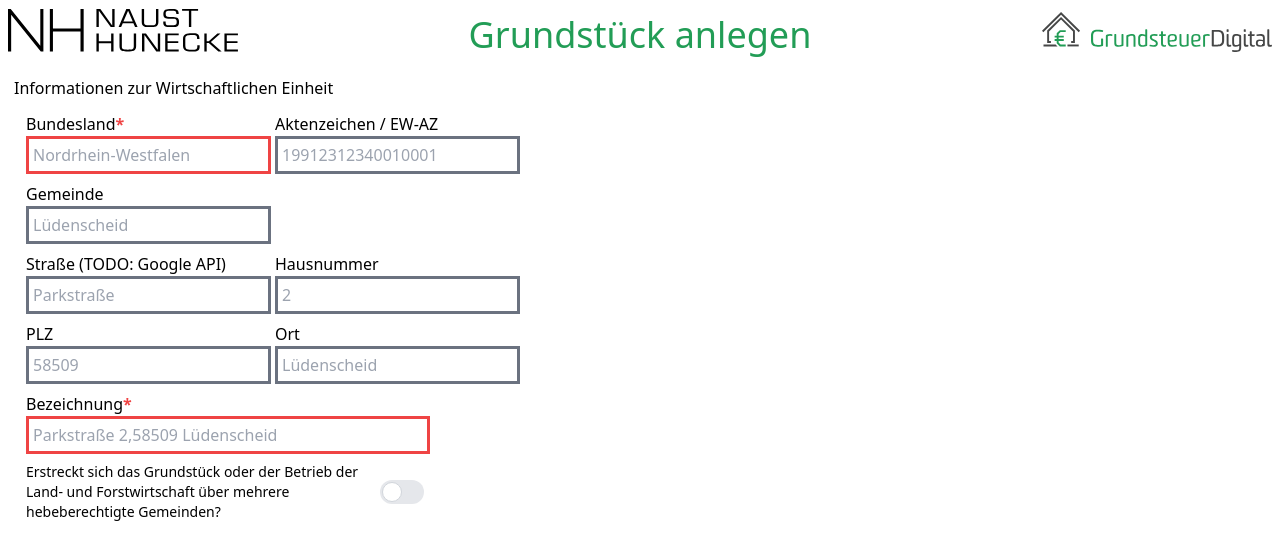
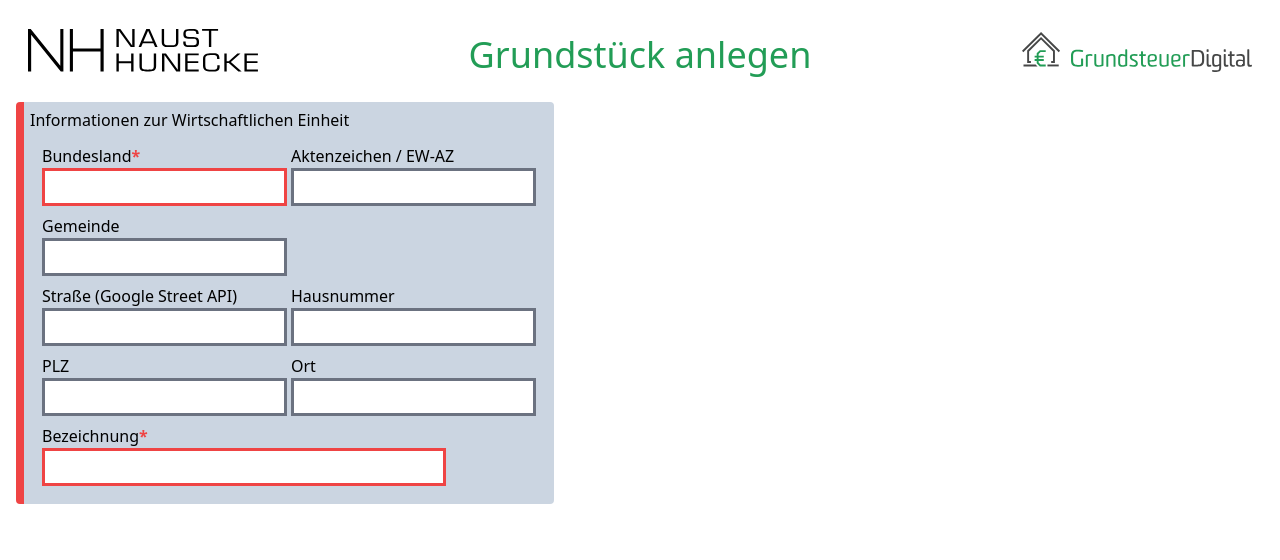
Before and after one commit to Jan-GJ/NHuP-PropertyTax-Website, a Next.js app: page / in a window 1280 px wide. Shown: the top 560 px of the page. Built offline with nearby package versions, Linux system fonts and the light colour scheme.

Commit message:
showcase

```diff
--- a/components/cards/ParcelsMask.tsx
+++ b/components/cards/ParcelsMask.tsx
@@ -116,8 +116,8 @@ export const ParcelsMask = () => {
         setParcel(parcel);
         setParcelIsCorrect(true);
 
-        setLandRegisterSheet(landRegisterSheets[indexOfParcel]);
-        setLandRegisterSheetIsCorrect(true);
+        //    setLandRegisterSheet(landRegisterSheets[indexOfParcel]);
+        //   setLandRegisterSheetIsCorrect(true);
       }
     }
   }, [property, setParcel, setParcelIsCorrect, setLandRegisterSheetIsCorrect]);
@@ -135,7 +135,6 @@ export const ParcelsMask = () => {
               suggestions={comunities}
               allowedCharsRegExp={/[^A-Za-zäöü/ ,-]/g}
               valueState={parcelCommunityState}
-              placeholder="Lüdenscheid"
             />
             <Input
               errorState={parcelErrorState}
@@ -145,7 +144,6 @@ export const ParcelsMask = () => {
               allowedEndResults={parcels}
               valueState={parcelState}
               allowedCharsRegExp={/[^A-Za-zäöü/ ,-]/g}
-              placeholder="Lüdenscheid-Stadt"
             />
           </div>
           <div className="flex flex-row space-x-2">
@@ -155,17 +153,15 @@ export const ParcelsMask = () => {
               title={"Flur"}
               valueState={corrridorState}
               allowedCharsRegExp={/[^0-9]/g}
-              placeholder={"1"}
+              maxLength={3}
             />
             <Input
               errorState={landRegisterSheetErrorState}
               isCorrectState={landRegisterSheetIsCorrectState}
               title={"Grundbuchblatt"}
               valueState={landRegisterSheetState}
-              suggestions={landRegisterSheets}
-              allowedEndResults={landRegisterSheets}
               allowedCharsRegExp={/[^0-9]/g}
-              placeholder={"52124"}
+              maxLength={6}
             />
           </div>
           <Input
@@ -179,7 +175,7 @@ export const ParcelsMask = () => {
             }
             valueState={areaOfTheLandState}
             allowedCharsRegExp={/[^0-9]/g}
-            placeholder={"250"}
+            maxLength={15}
           />
           {!complex ? (
             <div className="flex flex-row space-x-2">
@@ -190,7 +186,7 @@ export const ParcelsMask = () => {
                   title="Flurstück: Zähler"
                   valueState={parcelCounterState}
                   allowedCharsRegExp={/[^0-9]/g}
-                  placeholder={"10"}
+                  maxLength={5}
                 />
                 <Input
                   errorState={parcelDenominatorErrorState}
@@ -198,7 +194,7 @@ export const ParcelsMask = () => {
                   title="Flurstück: Nenner"
                   valueState={parcelDenominatorState}
                   allowedCharsRegExp={/[^0-9]/g}
-                  placeholder={"5"}
+                  maxLength={4}
                 />
               </div>
             </div>
@@ -218,13 +214,14 @@ export const ParcelsMask = () => {
           )}
 
           <div className="flex flex-row space-x-2">
+            {/*  TODO: anteile ausrechnen wenn 520/10000 */}
             <Input
               errorState={parcelShareOfOwnerShipCounterErrorState}
               isCorrectState={parcelShareOfOwnerShipCounterIsCorrectState}
               title={"Zur W.E. geh. Anteil: Zähler"}
               valueState={parcelShareOfOwnerShipCounterState}
               allowedCharsRegExp={/[^0-9]/g}
-              placeholder={"50"}
+              maxLength={11}
             />
             <Input
               errorState={parcelShareOfOwnerShipDenominatorErrorState}
@@ -232,7 +229,7 @@ export const ParcelsMask = () => {
               title={"Zur W.E. geh. Anteil: Nenner"}
               valueState={parcelShareOfOwnerShipDenominatorState}
               allowedCharsRegExp={/[^0-9]/g}
-              placeholder="100"
+              maxLength={7}
             />
           </div>
         </div>
--- a/components/cards/PropertyDetailsMask.tsx
+++ b/components/cards/PropertyDetailsMask.tsx
@@ -32,10 +32,9 @@ const PropertyDetailsMask = () => {
           errorState={ownershipStructureTextErrorState}
           isCorrectState={ownershipStructureTextIsCorrectState}
           title="Eingentumsverhätnisse"
-          placeholder="Alleineigentum einer natürlichen Person"
           allowedEndResults={ownershipStructures}
           suggestions={ownershipStructures}
-          allowedCharsRegExp={/[^A-Za-zäöü -]/g}
+          allowedCharsRegExp={/[^A-Za-zäßöü -]/g}
           width={"min-w-[300px]"}
         />
         {property.economicEntityType !== EconomicEntities.undeveloped ? (
@@ -44,7 +43,6 @@ const PropertyDetailsMask = () => {
             errorState={typeOfPropertyTextErrorState}
             isCorrectState={typeOfPropertyTextIsCorrectState}
             title="Art des Grundstücks"
-            placeholder="Einfamilienhaus"
             allowedEndResults={typeOfProperties}
             suggestions={typeOfProperties}
             allowedCharsRegExp={/[^A-Za-zäöü -]/g}
--- a/components/cards/TypeOfEconomicEntityMask.tsx
+++ b/components/cards/TypeOfEconomicEntityMask.tsx
@@ -62,6 +62,7 @@ const TypeOfEconomicPropertyMask = () => {
   const [multipleCommunities, setMultipleCommunities] = useState<boolean>(false);
   const [canSelectTypeOfEconomicEntity, setCanSelectTypeOfEconomicEntity] = useState<boolean>(false);
   const [typeOfEconomicEntity, setTypeOfEconomicEntity] = useState<EconomicEntities>(EconomicEntities.none);
+  const [exemptionOrBenefitAvailable, setExemptionOrBenefitAvailable] = useState<boolean>(false);
 
   const debouncedUpdateZipInfo = useCallback(
     debounce((zip) => {
@@ -133,18 +134,20 @@ const TypeOfEconomicPropertyMask = () => {
       community: community,
       reference: reference,
       multiCommunities: multipleCommunities,
+      exemptionOrBenefitAvailable: exemptionOrBenefitAvailable,
     });
-  }, [setProperty, name, typeOfEconomicEntity, federalState, zip, street, houseNumber, city, community, reference, multipleCommunities]);
+  }, [setProperty, name, typeOfEconomicEntity, federalState, zip, street, houseNumber, city, community, reference, multipleCommunities, exemptionOrBenefitAvailable]);
+
+  const borderColor = canSelectTypeOfEconomicEntity && typeOfEconomicEntity !== EconomicEntities.none ? "border-yellow-500" : "border-red-500"; //TODO: check all iscorrect availabe and turn green then
 
   return (
-    <Card title="Informationen zur Wirtschaftlichen Einheit">
+    <Card title="Informationen zur Wirtschaftlichen Einheit" borderColor={borderColor}>
       <div className="p-3 space-y-2 flex flex-col">
         <div className="flex space-x-1">
           <Input
             errorState={federalStateErrorState}
             isCorrectState={federalStateIsCorrectState}
             title="Bundesland"
-            placeholder="Nordrhein-Westfalen"
             valueState={federalStateTextState}
             allowedEndResults={federalStates}
             suggestions={federalStates}
@@ -156,7 +159,6 @@ const TypeOfEconomicPropertyMask = () => {
             isCorrectState={referenceIsCorrectState}
             title="Aktenzeichen / EW-AZ"
             maxLength={30}
-            placeholder="19912312340010001"
             allowedCharsRegExp={/[^0-9]/g}
             valueState={referenceState}
           />
@@ -166,7 +168,6 @@ const TypeOfEconomicPropertyMask = () => {
             title="Gemeinde"
             allowedEndResults={comunities}
             suggestions={comunities}
-            placeholder="Lüdenscheid"
             allowedCharsRegExp={/[^A-Za-zäöü/ ,-]/g}
             valueState={communityState}
             isCorrectState={communityIsCorrectState}
@@ -175,16 +176,14 @@ const TypeOfEconomicPropertyMask = () => {
         </div>
         <div className="flex space-x-1">
           <Input
-            placeholder="Parkstraße"
             errorState={streetErrorState}
             isCorrectState={streetIsCorrectState}
-            title="Straße (TODO: Google API)"
+            title="Straße (Google Street API)"
             maxLength={25}
             valueState={streetState}
-            allowedCharsRegExp={/[^A-Za-zäöü -]/g}
+            allowedCharsRegExp={/[^A-Za-zßäöü -]/g}
           />
           <Input
-            placeholder="2"
             errorState={houseNumberErrorState}
             isCorrectState={houseNumberIsCorrectState}
             title="Hausnummer"
@@ -196,7 +195,6 @@ const TypeOfEconomicPropertyMask = () => {
         <div className="flex space-x-1">
           <Input
             title="PLZ"
-            placeholder="58509"
             valueState={zipState}
             errorState={zipErrorState}
             isCorrectState={zipIsCorrectState}
@@ -204,34 +202,18 @@ const TypeOfEconomicPropertyMask = () => {
             allowedCharsRegExp={/[^0-9.]/g}
             maxLength={5}
           />
-          <Input
-            title="Ort"
-            placeholder="Lüdenscheid"
-            valueState={cityState}
-            errorState={cityErrorState}
-            isCorrectState={cityIsCorrectState}
-            allowedCharsRegExp={/[^A-Za-zäöü/ ,-]/g}
-            maxLength={25}
-          />
+          <Input title="Ort" valueState={cityState} errorState={cityErrorState} isCorrectState={cityIsCorrectState} allowedCharsRegExp={/[^A-Za-zäöü/ ,-]/g} maxLength={25} />
         </div>
 
         <div className="flex space-x-1">
-          <Input
-            width="min-w-[404px]"
-            errorState={nameErrorState}
-            isCorrectState={nameIsCorrectState}
-            valueState={nameState}
-            title="Bezeichnung"
-            placeholder="Parkstraße 2,58509 Lüdenscheid"
-            required
-          />
+          <Input width="min-w-[404px]" errorState={nameErrorState} isCorrectState={nameIsCorrectState} valueState={nameState} title="Bezeichnung" required />
         </div>
-        <div className="flex space-x-1">
+        {canSelectTypeOfEconomicEntity ? (
+          <div className="flex soace-x-1 flex-col max-w-[404px] space-y-1">
+            <div className="flex space-x-1 py-1">
               <div className="relative flex flex-col items-center justify-center">
-            <div className="flex items-center space-x-1">
-              <span className="text-sm max-w-[350px]">
-                {"Erstreckt sich das Grundstück oder der Betrieb der Land- und Forstwirtschaft über mehrere hebeberechtigte Gemeinden?"}
-              </span>
+                <div className="flex flex-row justify-between items-center space-x-2">
+                  <span className="text-sm max-w-[350px]">{"Mehrere hebeberechtigte Gemeinden?"}</span>
                   <label className="inline-flex relative items-center mr-5 cursor-pointer">
                     <input type="checkbox" className="sr-only peer" checked={multipleCommunities} readOnly />
                     <div
@@ -244,9 +226,23 @@ const TypeOfEconomicPropertyMask = () => {
                 </div>
               </div>
             </div>
-        {canSelectTypeOfEconomicEntity ? (
-          <div className="flex soace-x-1 flex-col max-w-[404px] space-y-1">
-            <h1>{"Wirtschaftliche Einheit: "}</h1>
+            <div className="flex space-x-1 py-1">
+              <div className="relative flex flex-col items-center justify-center">
+                <div className="flex flex-row justify-between items-center space-x-2">
+                  <span className="text-sm max-w-[350px]">{"Steuerbefreiung/vergünstigung?"}</span>
+                  <label className="inline-flex relative items-center mr-5 cursor-pointer">
+                    <input type="checkbox" className="sr-only peer" checked={exemptionOrBenefitAvailable} readOnly />
+                    <div
+                      onClick={() => {
+                        setExemptionOrBenefitAvailable(!exemptionOrBenefitAvailable);
+                      }}
+                      className="w-11 h-6 bg-gray-200 rounded-full peer  peer-focus:ring-green-300  peer-checked:after:translate-x-full peer-checked:after:border-white after:content-[''] after:absolute after:top-0.5 after:left-[2px] after:bg-white after:border-gray-300 after:border after:rounded-full after:h-5 after:w-5 after:transition-all peer-checked:bg-accent"
+                    />
+                  </label>
+                </div>
+              </div>
+            </div>
+
             {/* TypeofEconomicEntity Buttons */}
             <Button
               name={"Unbebaut"}
--- a/components/layout/Card.tsx
+++ b/components/layout/Card.tsx
@@ -1,9 +1,9 @@
 import React from "react";
 import { CardProps } from "../../types/global";
 
-const Card = ({ children, title, headerRight = <></> }: CardProps) => {
+const Card = ({ children, title, headerRight = <></>, backgroundColor = "bg-slate-300", borderColor = "border-slate-600", maxHeight = "" }: CardProps) => {
   return (
-    <div className="flex-row p-1.5">
+    <div className={`flex-row p-1.5 ${backgroundColor} rounded border-l-[8px] ${borderColor} ${maxHeight}`}>
       <div className="flex flex-row justify-between">
         <h1 className="font-medium">{title}</h1>
         {headerRight}
--- a/components/ui/Header.tsx
+++ b/components/ui/Header.tsx
@@ -3,9 +3,9 @@ import LogoBanner from "./LogoBanner";
 
 const Header = () => {
   return (
-    <div className="flex justify-between items-center">
+    <div className="flex justify-between items-center p-3">
       <LogoBanner src="/nh-logo-banner.svg" width={230} height={64} url={"https://nhup.de/"} />
-      <h1 className="text-accent text-4xl font-medium text-center">{"Grundstück anlegen"}</h1>
+      <h1 className="text-accent text-4xl font-medium text-center select-none">{"Grundstück anlegen"}</h1>
       <LogoBanner src="/gd-logo-banner.svg" width={230} height={64} url={"https://docs.grundsteuer-digital.de/"} />
     </div>
   );
--- a/pages/_app.tsx
+++ b/pages/_app.tsx
@@ -1,6 +1,7 @@
-import "../styles/globals.css";
 import type { AppProps } from "next/app";
 import { RecoilRoot } from "recoil";
+
+import "../styles/globals.css";
 
 function MyApp({ Component, pageProps }: AppProps) {
   return (
--- a/pages/index.tsx
+++ b/pages/index.tsx
@@ -9,16 +9,16 @@ import { EconomicEntities, Property } from "../types/property";
 import { propertyState } from "../Atoms";
 
 import { getfilledPreRegistrationWorkbook, getPreRegistrationWorkbook } from "../Utils";
+
 import TypeOfEconomicPropertyMask from "../components/cards/TypeOfEconomicEntityMask";
+import PropertyDetailsMask from "../components/cards/PropertyDetailsMask";
+import AreaOfTheLandMask from "../components/cards/AreaOfTheLandMask";
 import ParcelsMask from "../components/cards/ParcelsMask";
 import Summary from "../components/cards/Summary";
+
+import ParcelElement from "../components/ui/ParcelElement";
 import Button from "../components/ui/Button";
 import Header from "../components/ui/Header";
-import PropertyDetailsMask from "../components/cards/PropertyDetailsMask";
-import AreaOfTheLandMask from "../components/cards/AreaOfTheLandMask";
-import ParcelElement from "../components/ui/ParcelElement";
-
-//TODO: add maxLength from api website to each input
 
 const Home: NextPage = () => {
   const property = useRecoilValue<Property>(propertyState);
@@ -30,22 +30,23 @@ const Home: NextPage = () => {
         <meta httpEquiv="content-type" content="text/html; charset=utf-8" />
         <link rel="icon" href="/favicon.ico" />
       </Head>
-      <div>
+      <div className="p-2">
         <Header />
-        <div className="px-2 flex-col ">
-          <div className="flex space-x-2">
+        <div className="px-2 flex-col space-y-1">
+          <div className="flex space-x-1">
             <TypeOfEconomicPropertyMask />
             {property.economicEntityType !== EconomicEntities.none ? <PropertyDetailsMask /> : null}
-            {property.economicEntityType !== EconomicEntities.none ? <AreaOfTheLandMask /> : null}
+            <div className="flex flex-col space-y-1">
+              {property.economicEntityType !== EconomicEntities.none ? <AreaOfTheLandMask /> : null}
+              {property.economicEntityType !== EconomicEntities.none ? <ParcelsMask /> : null}
+            </div>
           </div>
-          <div className="flex space-x-2 justify-center">{property.economicEntityType !== EconomicEntities.none ? <ParcelsMask /> : null}</div>
-
           {property.parcels ? (
             property.parcels.length > 0 ? (
-              <div className="">
-                <h1 className="font-medium">{"Flurstücke:"}</h1>
+              <div className="bg-slate-300 rounded p-2 border-t-[5px] border-slate-600">
+                <h1 className="font-medium pb-2">{"Flurstücke:"}</h1>
                 <div className="p-2 overflow-y-auto max-h-[400px]">
-                  <table className="min-w-full shadow-md rounded">
+                  <table className="min-w-full bg-white shadow-md rounded">
                     <thead>
                       <tr>
                         <th>{"Gemeinde"}</th>
@@ -79,7 +80,7 @@ const Home: NextPage = () => {
             <Summary />
           </div> */}
           {property.economicEntityType !== EconomicEntities.none ? (
-            <div className="pb-2">
+            <div className="py-2">
               {/* Download filled preRegistrationForm button */}
               <Button
                 onClick={() => {
--- a/types/global.ts
+++ b/types/global.ts
@@ -35,6 +35,9 @@ export interface CardProps {
   children: any;
   title: string;
   headerRight?: any;
+  backgroundColor?: string;
+  borderColor?: string;
+  maxHeight?: string;
 }
 
 export interface LogoBannerProps {
```
Also changed, not shown: components/cards/AreaOfTheLandMask.tsx (+1 -6 lines), components/ui/Input.tsx (+6 -3 lines), components/ui/Slider.tsx (added, +7 -0 lines). Lines whose indentation alone changed are shown as unchanged.
